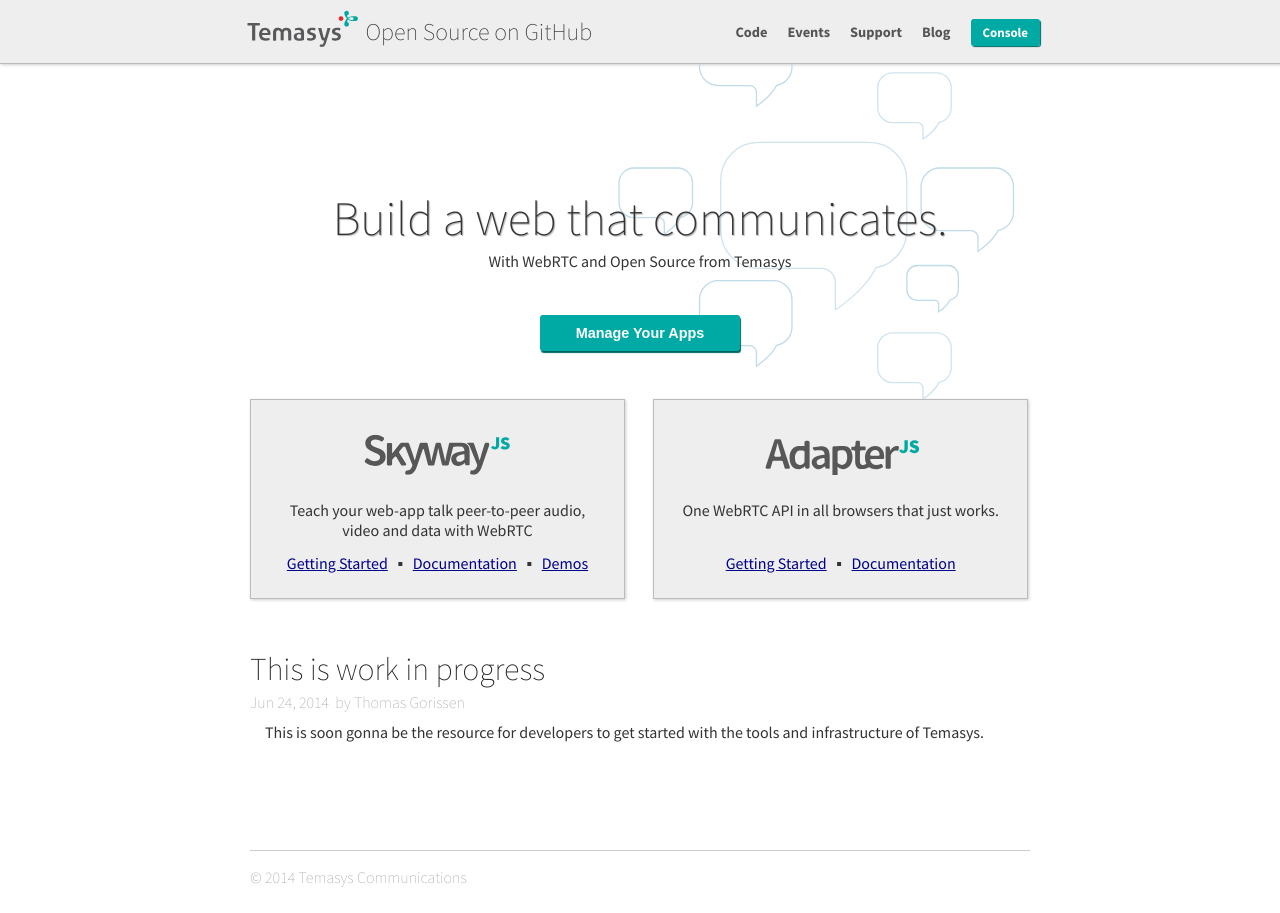
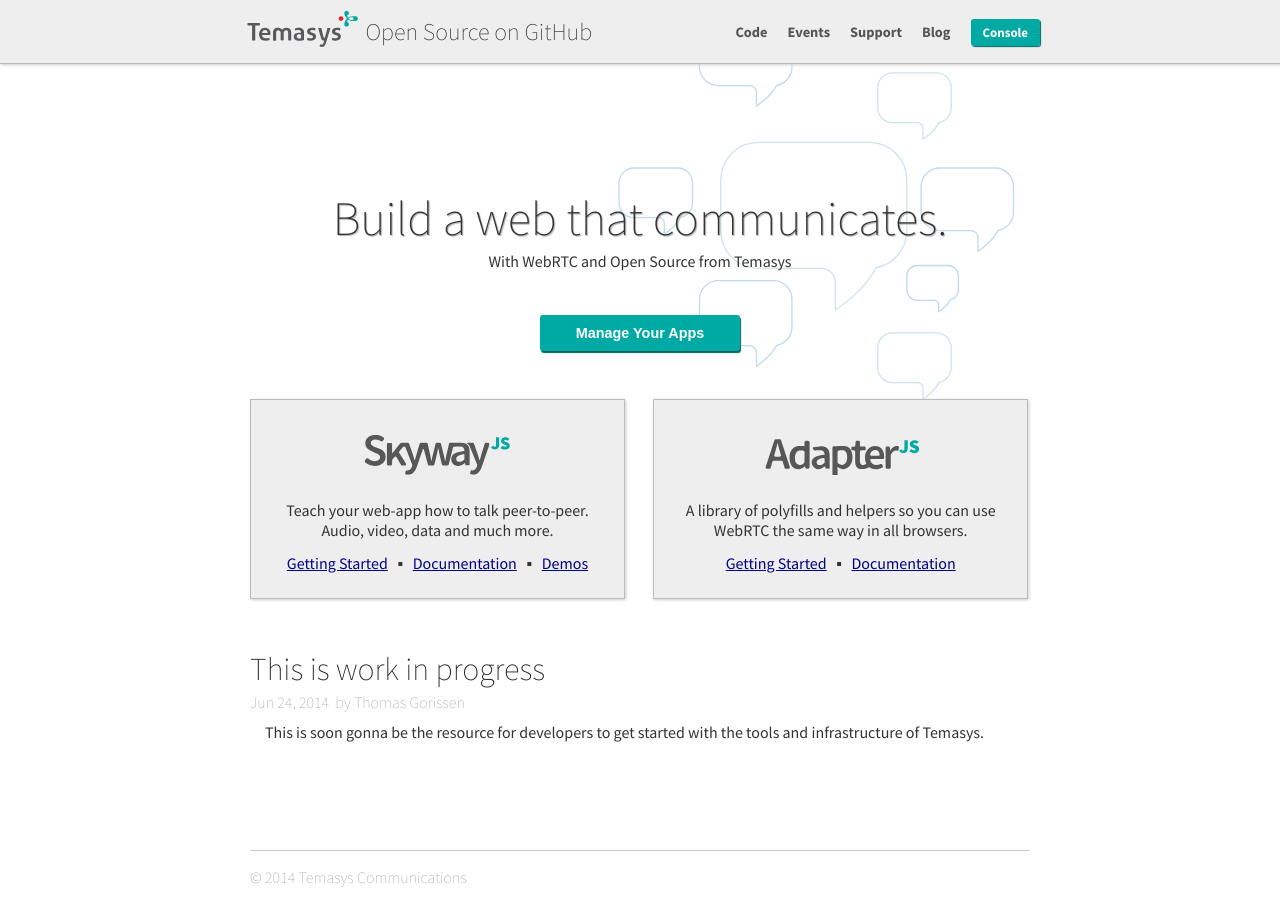
Before and after one commit to Temasys/temasys.github.io, a Jekyll site: the page built from index.html, in a window 1280 px wide. Built offline with Jekyll 4.4.1, drawn with Linux system fonts in a browser that asks for light colours; Markdown is read by kramdown in place of the engine named in the settings; the list of posts is cut into pages by our own code.

Commit message:
Project description update

```diff
--- a/index.html
+++ b/index.html
@@ -15,7 +15,7 @@
     <ul>
         <li class="project" onclick="window.location = 'http://github.com/Temasys/SkywayJS';">
             <h2><img src="resources/img/skywayjs.svg" alt="SkywayJS" /></h2>
-            <p class="desc">Teach your web-app talk peer-to-peer audio, video and data with WebRTC</p>
+            <p class="desc">Teach your web-app how to talk peer-to-peer. Audio, video, data and much more.</p>
             <p>
                 <a href="https://github.com/Temasys/SkywayJS#skywayjs">Getting Started</a> &nbsp; &#9642; &nbsp;
                 <a href="http://developer.temasys.com.sg/doc">Documentation</a> &nbsp; &#9642; &nbsp;
@@ -24,7 +24,7 @@
         </li>
         <li class="project" onclick="window.location = 'http://github.com/Temasys/AdapterJS';">
             <h2><img src="resources/img/adapterjs.svg" alt="AdapterJS" style="height: 38px;" /></h2>
-            <p class="desc">One WebRTC API in all browsers that just works.</p>
+            <p class="desc">A library of polyfills and helpers so you can use WebRTC the same way in all browsers.</p>
             <p>
                 <a href="https://github.com/Temasys/AdapterJS#setup-this-project">Getting Started</a> &nbsp; &#9642; &nbsp;
                 <a href="https://github.com/Temasys/AdapterJS#adapterjs">Documentation</a>
```
